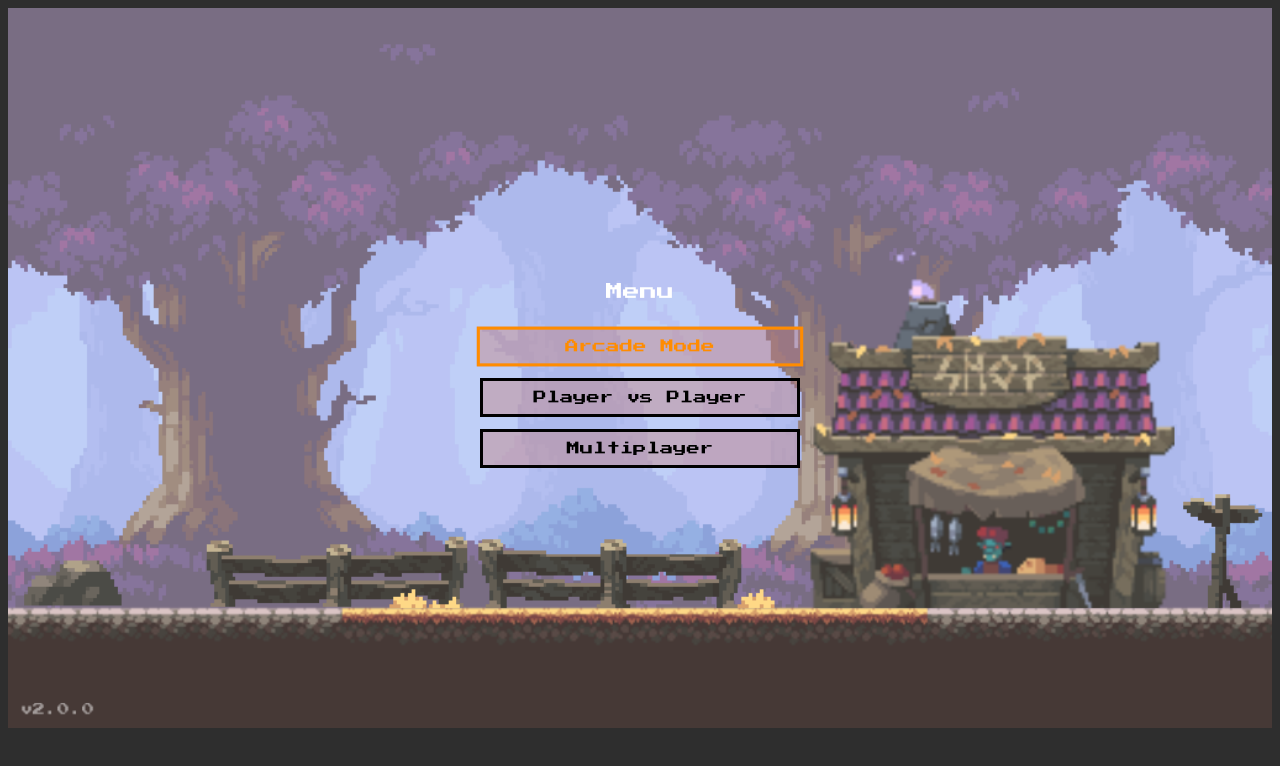
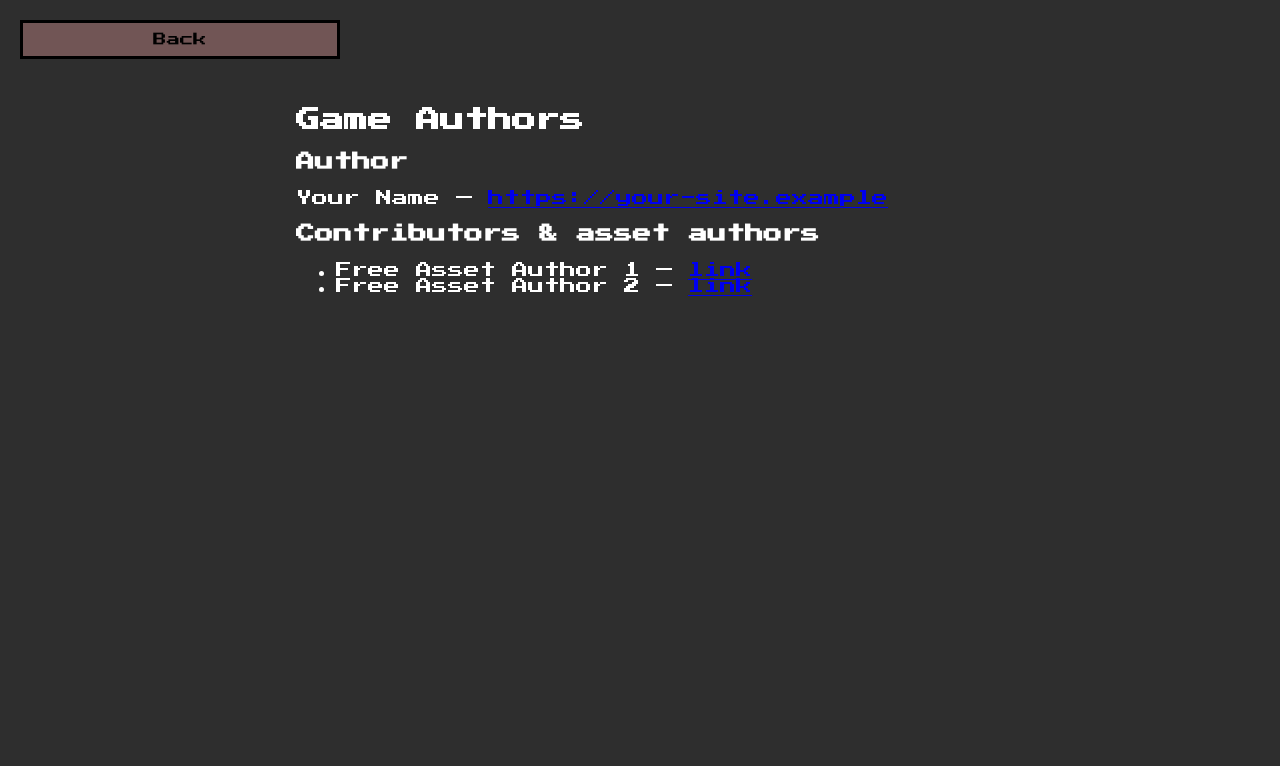
Before and after one commit to PChabowski/fighting-game, a React (Vite) app: page /authors in a window 1280 px wide. Shown: the top 766 px of the page. Built offline with nearby package versions, Linux system fonts and the light colour scheme.

Commit message:
feat(routing): add react-router, /authors and /privacy pages; integrate BrowserRouter, stable MainViews to avoid GameCanvas remount; add Authors button to GameMenu; article styling and Back buttons

```diff
--- a/package.json
+++ b/package.json
@@ -26,6 +26,7 @@
     "peerjs": "^1.5.5",
     "react": "^19.2.4",
     "react-dom": "^19.2.4",
+    "react-router-dom": "^6.14.1",
     "zustand": "^5.0.11"
   },
   "devDependencies": {
--- a/src/App.jsx
+++ b/src/App.jsx
@@ -14,23 +14,15 @@ import JoinMenu from './components/JoinMenu';
 import GameInterface from './components/GameInterface';
 import MobileOrientationModal from './components/MobileOrientationModal';
 import UpdateModal from './components/ui/UpdateModal';
+import { Routes, Route } from 'react-router-dom';
+import Authors from './pages/Authors';
+import Privacy from './pages/Privacy';
 
-function App() {
-  const { view } = useGameStore();
+// Keep MainViews stable across App re-renders to avoid remounting GameCanvas
+function MainViews({ needRefresh, setNeedRefresh, updateServiceWorker }) {
+  const view = useGameStore(state => state.view);
 
-  const {
-    needRefresh: [needRefresh, setNeedRefresh],
-    updateServiceWorker,
-  } = useRegisterSW({
-    onRegistered(r) {
-      console.log('SW Registered: ', r);
-    },
-    onRegisterError(error) {
-      console.error('SW registration error', error);
-    },
-  });
-
-  useGamepadMenu(view); // Polling for gamepad menu navigation
+  useGamepadMenu(view);
 
   useEffect(() => {
     switch (view) {
@@ -50,7 +42,6 @@ function App() {
     }
   }, [view]);
 
-
   return (
     <div className="conteiner">
       {needRefresh && (
@@ -61,7 +52,7 @@ function App() {
       )}
       {view === 'PRELOAD' && <Preloader />}
       {/* Elementy nakładane (Menu/WinModal itp.) powinny zajmować cały ekran lub korzystać z display: none,
-          w przypadku starej logiki modale/menu korzystały z klasy .who-win aby wyświetlać się na środku ekranu. */}
+          w przypadku starej logiki modale/menu korzystały z klasy .who-win aby wyświetla się na środku ekranu. */}
       {view === 'MENU' && <GameMenu />}
       {view === 'CHAR_SELECT' && <CharacterSelect />}
       {view === 'MULTI_MENU' && <MultiplayerMenu />}
@@ -76,4 +67,28 @@ function App() {
   );
 }
 
+function App() {
+  const { view } = useGameStore();
+
+  const {
+    needRefresh: [needRefresh, setNeedRefresh],
+    updateServiceWorker,
+  } = useRegisterSW({
+    onRegistered(r) {
+      console.log('SW Registered: ', r);
+    },
+    onRegisterError(error) {
+      console.error('SW registration error', error);
+    },
+  });
+
+  return (
+    <Routes>
+      <Route path="/authors" element={<Authors />} />
+      <Route path="/privacy" element={<Privacy />} />
+      <Route path="/*" element={<MainViews needRefresh={needRefresh} setNeedRefresh={setNeedRefresh} updateServiceWorker={updateServiceWorker} />} />
+    </Routes>
+  );
+}
+
 export default App;
--- a/src/components/GameMenu.jsx
+++ b/src/components/GameMenu.jsx
@@ -1,10 +1,12 @@
 // src/components/GameMenu.jsx
 import React from 'react';
 import useGameStore from '../store/useGameStore';
+import { useNavigate } from 'react-router-dom';
 // To be added: AudioManager
 
 export default function GameMenu() {
   const setView = useGameStore(state => state.setView);
+  const navigate = useNavigate();
 
   return (
     <>
@@ -38,6 +40,18 @@ export default function GameMenu() {
         >
           Multiplayer
         </button>
+
+        {/* Authors button (styled identical to other menu buttons) */}
+        <button
+          className="button menu-button"
+          onClick={() => {
+            // navigate to authors page
+            setView('MENU');
+            navigate('/authors');
+          }}
+        >
+          Authors
+        </button>
       </div>
     </>
   );
--- a/src/main.jsx
+++ b/src/main.jsx
@@ -1,11 +1,14 @@
 // src/main.jsx
 import React from 'react';
 import ReactDOM from 'react-dom/client';
+import { BrowserRouter } from 'react-router-dom';
 import App from './App.jsx';
 import './style.css';
 
 ReactDOM.createRoot(document.getElementById('root')).render(
   <React.StrictMode>
-    <App />
+    <BrowserRouter>
+      <App />
+    </BrowserRouter>
   </React.StrictMode>
 );
--- /dev/null
+++ b/src/pages/Authors.jsx
@@ -0,0 +1,44 @@
+// src/pages/Authors.jsx
+import React from 'react';
+import { useNavigate } from 'react-router-dom';
+import useGameStore from '../store/useGameStore';
+import '../style.css';
+
+const contributors = [
+  // Fill with real contributors/asset authors later
+  { name: 'Free Asset Author 1', url: 'https://example.com' },
+  { name: 'Free Asset Author 2', url: 'https://example.com' },
+];
+
+export default function Authors() {
+  const navigate = useNavigate();
+  const setView = useGameStore(state => state.setView);
+
+  function goBack() {
+    // return to game menu view and navigate home
+    setView('MENU');
+    navigate('/');
+  }
+
+  return (
+    <div className="conteiner">
+      <button className="button menu-button" onClick={goBack} style={{ position: 'absolute', top: 12, left: 12 }}>Back</button>
+      <article>
+        <h1>Game Authors</h1>
+        <h3>Author</h3>
+        <p>
+          Your Name — <a href="https://your-site.example" target="_blank" rel="noreferrer">https://your-site.example</a>
+        </p>
+
+        <h3>Contributors & asset authors</h3>
+        <ul>
+          {contributors.map((c, idx) => (
+            <li key={idx}>
+              {c.name} — <a href={c.url} target="_blank" rel="noreferrer">link</a>
+            </li>
+          ))}
+        </ul>
+      </article>
+    </div>
+  );
+}
--- /dev/null
+++ b/src/pages/Privacy.jsx
@@ -0,0 +1,29 @@
+// src/pages/Privacy.jsx
+import React from 'react';
+import { useNavigate } from 'react-router-dom';
+import useGameStore from '../store/useGameStore';
+import '../style.css';
+
+export default function Privacy() {
+  const navigate = useNavigate();
+  const setView = useGameStore(state => state.setView);
+
+  function goBack() {
+    setView('MENU');
+    navigate('/');
+  }
+
+  return (
+    <div className="conteiner">
+      <button className="button menu-button" onClick={goBack} style={{ position: 'absolute', top: 12, left: 12 }}>Back</button>
+      <article>
+        <h1>Privacy Policy</h1>
+        <p>This is a short privacy placeholder. Replace with your real policy later.</p>
+        <section>
+          <h4>Data Collection</h4>
+          <p>No personal data is collected by default. Multiplayer uses PeerJS connections for gameplay.</p>
+        </section>
+      </article>
+    </div>
+  );
+}
--- a/src/style.css
+++ b/src/style.css
@@ -15,6 +15,15 @@ body {
   display: flex;
   justify-content: center;
   position: relative;
+}
+
+/* Page article layout: centered and consistent width across pages */
+.conteiner > article {
+  width: 100%;
+  max-width: 720px;
+  padding: 16px;
+  margin: 64px auto 24px; /* keep article below the Back button and centered */
+  color: white;
 }
 
 canvas {
```
Also changed, not shown: 1 other file (tests, documents, lock files or other folders).
